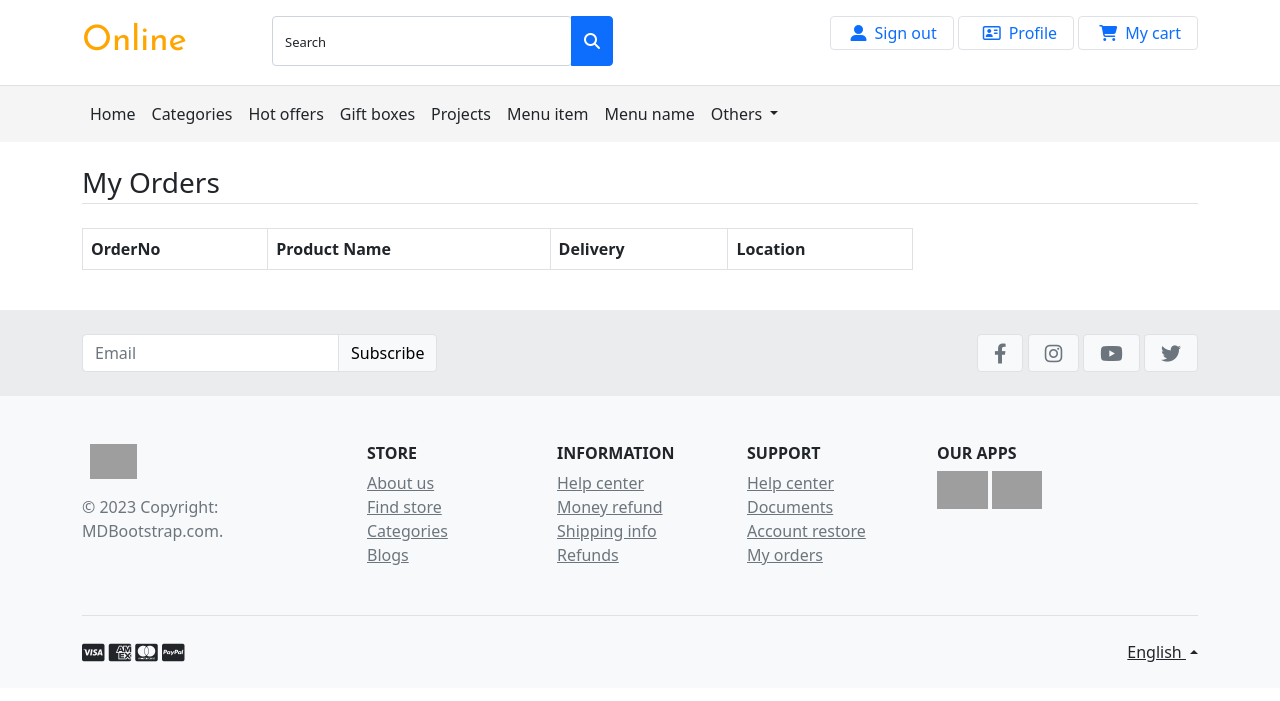
After one commit to hwandev12/online-store-django-rest, a Django app: page /profile/1/my-orders/ in a window 1280 px wide. The commit adds this page. Shown: the top 701 px of the page. Run offline with Django 4.2, Linux system fonts and the light colour scheme; the visitor is signed in with stand-in values (Sample User, id 1); data comes from the database, SQL or seed files in the repository; both versions use the stored data as it was after the commit; lists and menus that the app fills with data are empty; some libraries are stand-ins or nearby versions; grey boxes are pictures that could not be loaded.

Commit message:
add my orders page

```diff
--- a/apps/base/urls.py
+++ b/apps/base/urls.py
@@ -11,7 +11,8 @@ from .views import (
 
 from apps.product.views import (
     product_view,
-    checkout_page_view
+    checkout_page_view,
+    my_orders_view,
 )
 
 app_name = 'base'
@@ -31,5 +32,6 @@ urlpatterns = [
     path("product/comment/delete/<slug:slug>/<int:comment_id>/", delete_comment, name='delete_comment'),
 
     # checkout pages
-    path("product/single/checkout/<slug:slug>/", checkout_page_view, name='checkout')
+    path("product/single/checkout/<slug:slug>/", checkout_page_view, name='checkout'),
+    path("profile/<str:first_name>/my-orders/", my_orders_view, name='my_orders')
 ]
--- a/apps/product/views.py
+++ b/apps/product/views.py
@@ -91,6 +91,20 @@ class CheckoutPageView(DetailView):
             pass
 
 
+# create myOrders class
+class MyOrdersView(ListView):
+    model = Checkout
+    template_name = 'components/orders.html'
+    context_object_name = 'orders'
+
+    def get_queryset(self):
+        return Checkout.objects.filter(user=self.request.user)
+
+    def get_context_data(self, **kwargs):
+        context = super(MyOrdersView, self).get_context_data(**kwargs)
+        context['orders'] = self.get_queryset()
+        return context
 
 product_view = ProductView.as_view()
 checkout_page_view = CheckoutPageView.as_view()
+my_orders_view = MyOrdersView.as_view()
--- a/templates/account/profile.html
+++ b/templates/account/profile.html
@@ -78,17 +78,12 @@
                 {% endif %}
                 {% endif %}
                 {% if request.user.is_buyer %}
-                <main class="container my-4 py-4">
+                <main class="container mt-4 pt-4">
                     <!-- Featured Products -->
-                    <h3 class="my-4 border-bottom pb-1">My Dashboard</h3>
+                    <h3 class="border-bottom pb-1">My Dashboard</h3>
                     <div class="row">
-                        <div class="col-md-3">
+                        <div class="col-md-12">
                             {% include 'components/user-sidebar.html' %}
-                        </div>
-                        <div class="col-md-9">
-                            <div>
-                              <canvas id="myChart"></canvas>
-                            </div>
                         </div>
                     </div>
                 </main>
--- /dev/null
+++ b/templates/components/orders.html
@@ -0,0 +1,34 @@
+{% extends 'account/profile.html' %}
+{% load static %}
+{% block content %}
+<main class="container my-4">
+	<!-- Featured Products -->
+	<h3 class="my-4 border-bottom pb-1">My Orders</h3>
+	<div class="row">
+		<div class="col-md-9">
+			<div class="table-responsive">
+				<table class="table-bordered table">
+					<thead>
+						<tr>
+							<th>OrderNo</th>
+							<th>Product Name</th>
+							<th>Delivery</th>
+							<th>Location</th>
+						</tr>
+					</thead>
+					<tbody>
+						{% for order in orders %}
+						<tr>
+							<td><a href="#" class="btn btn-sm btn-dark">{{order.id}}</a></td>
+							<td>{{order.product}}</td>
+							<td>{{order.post_office}}</td>
+							<td>{{order.city}}</td>
+						</tr>
+						{% endfor %}
+					</tbody>
+				</table>
+			</div>
+		</div>
+	</div>
+</main>
+{% endblock %}
--- a/templates/components/user-sidebar.html
+++ b/templates/components/user-sidebar.html
@@ -1,10 +1,8 @@
-<div class="list-group">
+<div class="list-group list-group-horizontal">
 	<a href="" class="list-group-item {% if request.path == '/my-dashboard' %}active {% endif %}">Dashboard</a>
 	<a href="" class="list-group-item {% if request.path == '/edit-profile' %}active {% endif %}">Profile</a>
-	<a href="" class="list-group-item {% if request.path == '/my-orders' %}active {% endif %}">Orders</a>
+	<a href="{% url 'base:my_orders' request.user.buyeraccountmodel.first_name %}" class="list-group-item {% if request.path == '/my-orders' %}active {% endif %}">Orders</a>
 	<a href="" class="list-group-item {% if request.path == '/my-wishlist' %}active {% endif %}">Wishlist</a>
 	<a href="" class="list-group-item {% if request.path == '/my-reviews' %}active {% endif %}">My Reviews</a>
 	<a href="" class="list-group-item {% if request.path == '/my-addressbook' %}active {% endif %}">Address Book</a>
-	<a href="" class="list-group-item {% if request.path == '/accounts/password_change/' %}active {% endif %}">Password Change</a>
-	<a href="" class="text-danger list-group-item">Logout</a>
 </div>
```
Also changed, not shown: db.sqlite3.
